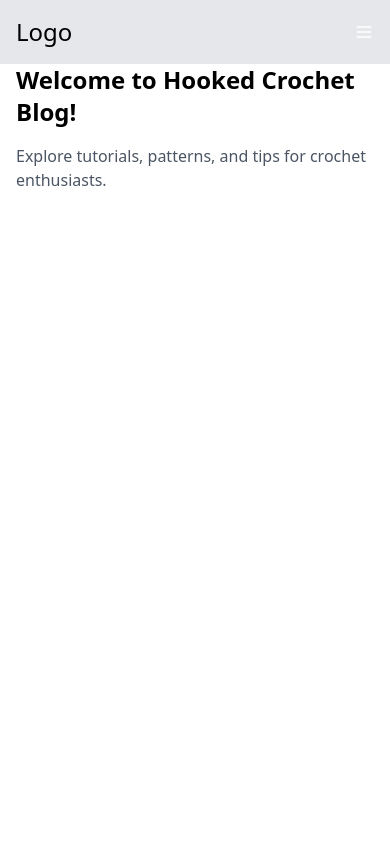
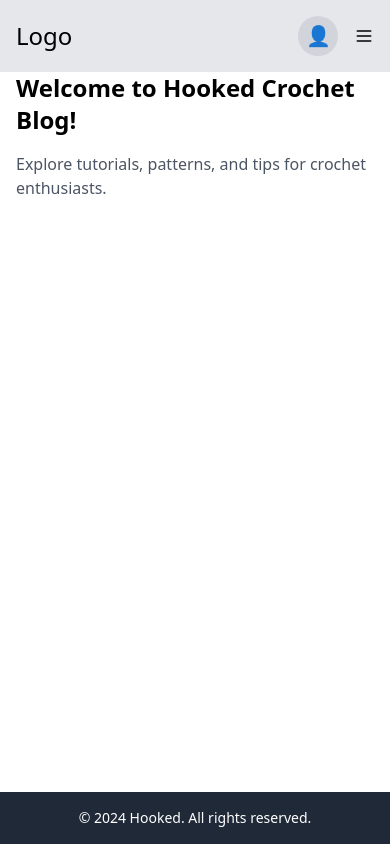
Before and after one commit to Codekmt/CrochetBlog, a Next.js app: page / in a window 390 px wide. Built offline with nearby package versions, Linux system fonts and the light colour scheme.

Commit message:
Include ProfileDropDown component into NavBar and create footer component

```diff
--- a/app/layout.tsx
+++ b/app/layout.tsx
@@ -1,4 +1,7 @@
+// app/layout.tsx
+
 import Navbar from "@/components/Navbar";
+import Footer from "@/components/Footer";
 import "./globals.css";
 
 const defaultUrl = process.env.VERCEL_URL
@@ -11,15 +14,12 @@ export default function RootLayout({
   children: React.ReactNode;
 }) {
   return (
-        <html lang="en">
-        <body
-          className={`flex flex-col min-h-screen bg-customBeige`}>
+      <html lang="en">
+        <body className="flex flex-col min-h-screen bg-customBeige">
           <Navbar />
-          <main className="flex-grow">
-
-          {children}
-          </main>
+          <main className="flex-grow">{children}</main>
+          <Footer />
         </body>
-      </html>
+    </html>
   );
 }
--- a/app/page.tsx
+++ b/app/page.tsx
@@ -1,4 +1,6 @@
-export default function HomePage() {
+// app/page.tsx
+
+export default function Index() {
   return (
     <div className="max-w-7xl mx-auto px-4 sm:px-6 lg:px-8">
       <h1 className="text-2xl font-bold">Welcome to Hooked Crochet Blog!</h1>
--- /dev/null
+++ b/components/Footer.tsx
@@ -0,0 +1,13 @@
+const Footer = () => {
+    return (
+        <footer className="bg-gray-800 text-white p-4 text-center">
+            <div className="max-w-7xl mx-auto">
+                <p className="text-sm">
+                    &copy; {new Date().getFullYear()} Hooked. All rights reserved.
+                </p>
+            </div>
+        </footer>
+    );
+};
+
+export default Footer;
--- a/components/Navbar.jsx
+++ b/components/Navbar.jsx
@@ -2,6 +2,7 @@
 
 import { useState } from "react";
 import { Menu } from "lucide-react";
+import ProfileDropDown from "@/components/ProfileDropDown";
 
 const Navbar = () => {
     const [isOpen, setIsOpen] = useState(false);
@@ -11,55 +12,56 @@ const Navbar = () => {
             <div className="flex justify-between items-center">
                 <div className="text-black text-2xl">Logo</div>
 
-                {/*desktop Navigation*/}
                 <div className="hidden md:flex space-x-4">
-                    <a href="/" className="text-black  text-lg hover:underline">
+                    <a href="/" className="text-black text-lg hover:underline">
                         All Posts
                     </a>
-                    <a href="/CreatePost" className="text-black  text-lg hover:underline">
+                    <a href="/CreatePost" className="text-black text-lg hover:underline">
                         Create Post
                     </a>
-                    <a href="/Patterns" className="text-black  text-lg hover:underline">
+                    <a href="/Patterns" className="text-black text-lg hover:underline">
                         Patterns
                     </a>
-                    <a href="/Blog" className="text-black  text-lg hover:underline">
+                    <a href="/Blog" className="text-black text-lg hover:underline">
                         Blog
                     </a>
-                    <a href="/Help" className="text-black  text-lg hover:underline">
+                    <a href="/Help" className="text-black text-lg hover:underline">
                         Help
                     </a>
                 </div>
 
-                {/* Mobile Menu Button */}
+                <div className="flex items-center space-x-4">
+                    <ProfileDropDown />
                     <button
                         onClick={() => setIsOpen(!isOpen)}
-                className="md:hidden text-white">
+                        className="md:hidden text-black"
+                    >
                         <Menu className="h-5 w-5" />
                     </button>
                 </div>
+            </div>
 
-                {/* Mobile Navigation */}
             {isOpen && (
                 <div className="flex flex-col md:hidden bg-white p-4">
-                        <a href="/" className="text-black  text-lg hover:underline">
+                    <a href="/" className="text-black text-lg hover:underline">
                         All Posts
                     </a>
-                        <a href="/CreatePost" className="text-black  text-lg hover:underline">
+                    <a href="/CreatePost" className="text-black text-lg hover:underline">
                         Create Post
                     </a>
-                        <a href="/Patterns" className="text-black  text-lg hover:underline">
+                    <a href="/Patterns" className="text-black text-lg hover:underline">
                         Patterns
                     </a>
-                        <a href="/Blog" className="text-black  text-lg hover:underline">
+                    <a href="/Blog" className="text-black text-lg hover:underline">
                         Blog
                     </a>
-                        <a href="/Help" className="text-black  text-lg hover:underline">
+                    <a href="/Help" className="text-black text-lg hover:underline">
                         Help
                     </a>
                 </div>
             )}
         </nav>
-    )
-}
+    );
+};
 
 export default Navbar;
```
Lines whose indentation alone changed are shown as unchanged.
